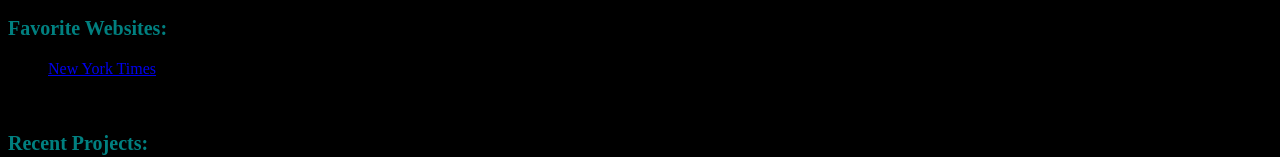
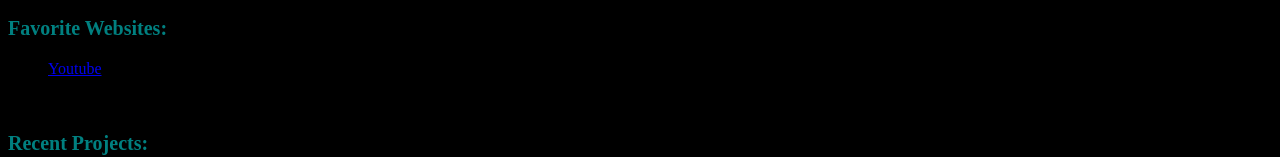
Before and after one commit to chloe-salveson/portfolio, a plain HTML site: page homepage.html in a window 1280 px wide. Shown: the part 728-885 px from the top of the page. Drawn offline with Linux system fonts and the light colour scheme.

Commit message:
Update homepage.html

```diff
--- a/homepage.html
+++ b/homepage.html
@@ -35,7 +35,7 @@
 
       <p><b>Favorite Websites:</b>
       <ul>
-        <li><a href="http://www.nytimes.com">New York Times</a></li>
+        <li><a href="https://www.youtube.com/watch?v=U06jlgpMtQs">Youtube</a></li>
     </ul>
 
     <br>
```
